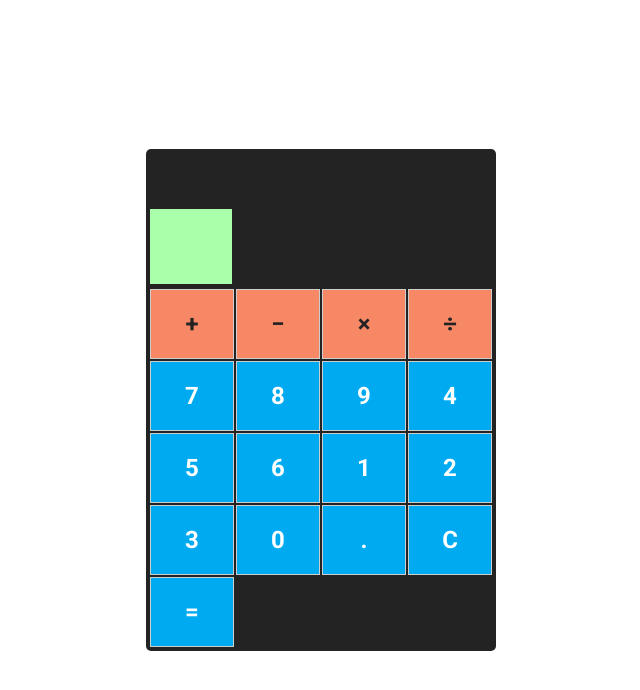
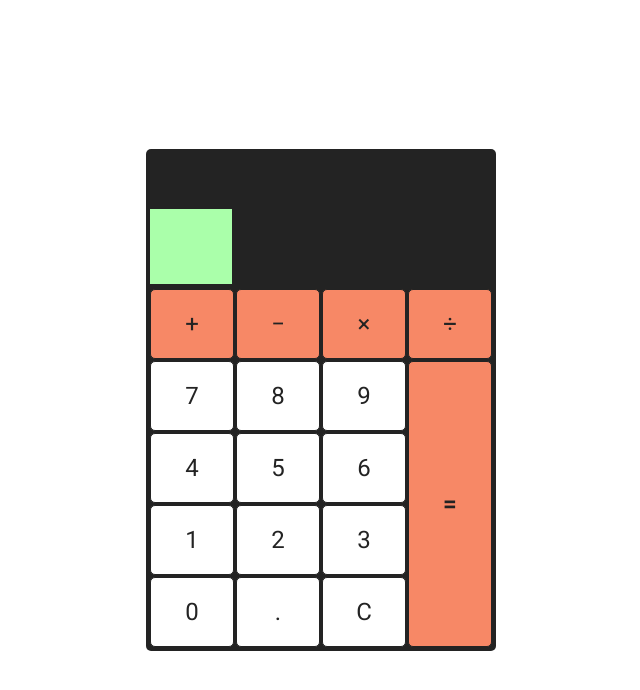
Before and after one commit to TamuraFelipe/desafio01-calculadora, a React (Create React App) app: page / in a window 1280 px wide. Shown: the top 690 px of the page, without its empty margins (319-959 px from the left). Built offline with nearby package versions, Linux system fonts and the light colour scheme.

Commit message:
style: add class and new styles to button

```diff
--- a/src/components/Button/index.jsx
+++ b/src/components/Button/index.jsx
@@ -4,9 +4,9 @@ import {
   ButtonContainer,
 } from './styles';
 
-export const Button = ({label, onClick}) => {
+export const Button = ({label, onClick, className}) => {
   return (
-    <ButtonContainer onClick={onClick}>
+    <ButtonContainer onClick={onClick} className={className}>
       {label}
     </ButtonContainer>
   )
--- a/src/components/Button/styles.js
+++ b/src/components/Button/styles.js
@@ -2,15 +2,23 @@ import styled from "styled-components";
 
 export const ButtonContainer = styled.button`
     padding: 2rem;
-    border: 1px solid #CDCDCD;
-    background: #00AAF0;
-    color: #FFF;
+    border: 1px solid #232323;
+    border-radius: .5rem;
+    background: #FFF;
+    color: #232323;
     font-size: 2.4rem;
-    font-weight: 700;
     flex: 1;
     cursor: pointer;
+
 
     &:hover {
         opacity: .6;
     }
+
+    &.equal {
+        grid-column: 4/5;
+        grid-row: 2/6;
+        background: #f78866;
+        font-weight: 700;
+    }
 `;
```
